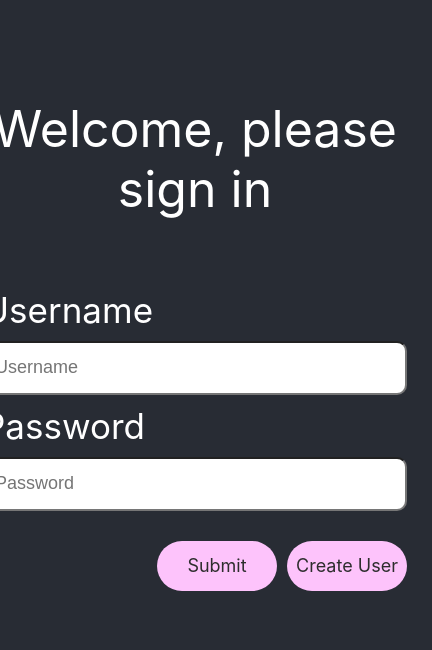
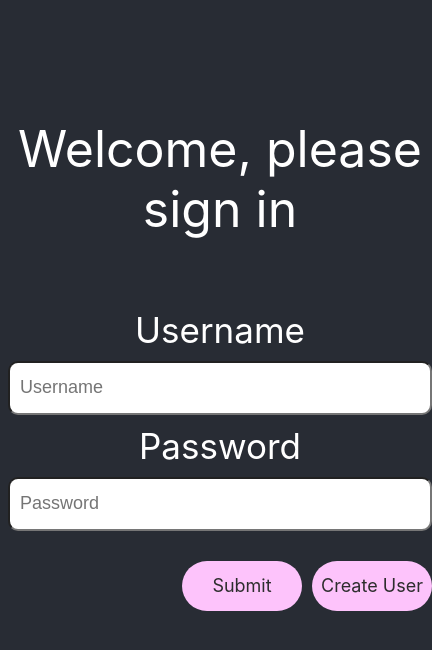
Before and after one commit to lucasmoratonieto/taskaspp, a React (Create React App) app in the folder frontend/: page /login in a window 390 px wide. Shown: the top 650 px of the page, 432 px wide, since content can reach past the window. Built offline with nearby package versions, Linux system fonts and the light colour scheme.

Commit message:
sice for small screens

```diff
--- a/frontend/src/sections/login/login.css
+++ b/frontend/src/sections/login/login.css
@@ -4,6 +4,18 @@
   display: flex;
   flex-direction: column;
   align-items: center;
+  justify-content: center;
+  text-align: center;
+
+}
+
+@media screen and (max-width: 550px){
+  body{
+    margin: 20px;
+      max-width: 400px;
+      min-width: 300px;
+  }
+
 
 }
 
--- a/frontend/src/sections/main/main.css
+++ b/frontend/src/sections/main/main.css
@@ -1,3 +1,8 @@
+body{
+  justify-content: center;
+  text-align: center;
+}
+
 section{
   display: flex;
   flex-direction: column;
@@ -6,6 +11,19 @@ section{
 }
 h1{
   font-size: 50px;
+}
+
+@media screen and (max-width: 550px){
+  body{
+      max-width: 500px;
+      min-width: 400px;
+
+  }
+  .each-task-name{
+    max-width: 100px;
+    padding: 5px;
+  }
+
 }
 
 .tasks{
```
Also changed, not shown: frontend/src/index.css (+5 -2 lines), 2 other files (tests, documents, lock files or other folders).
